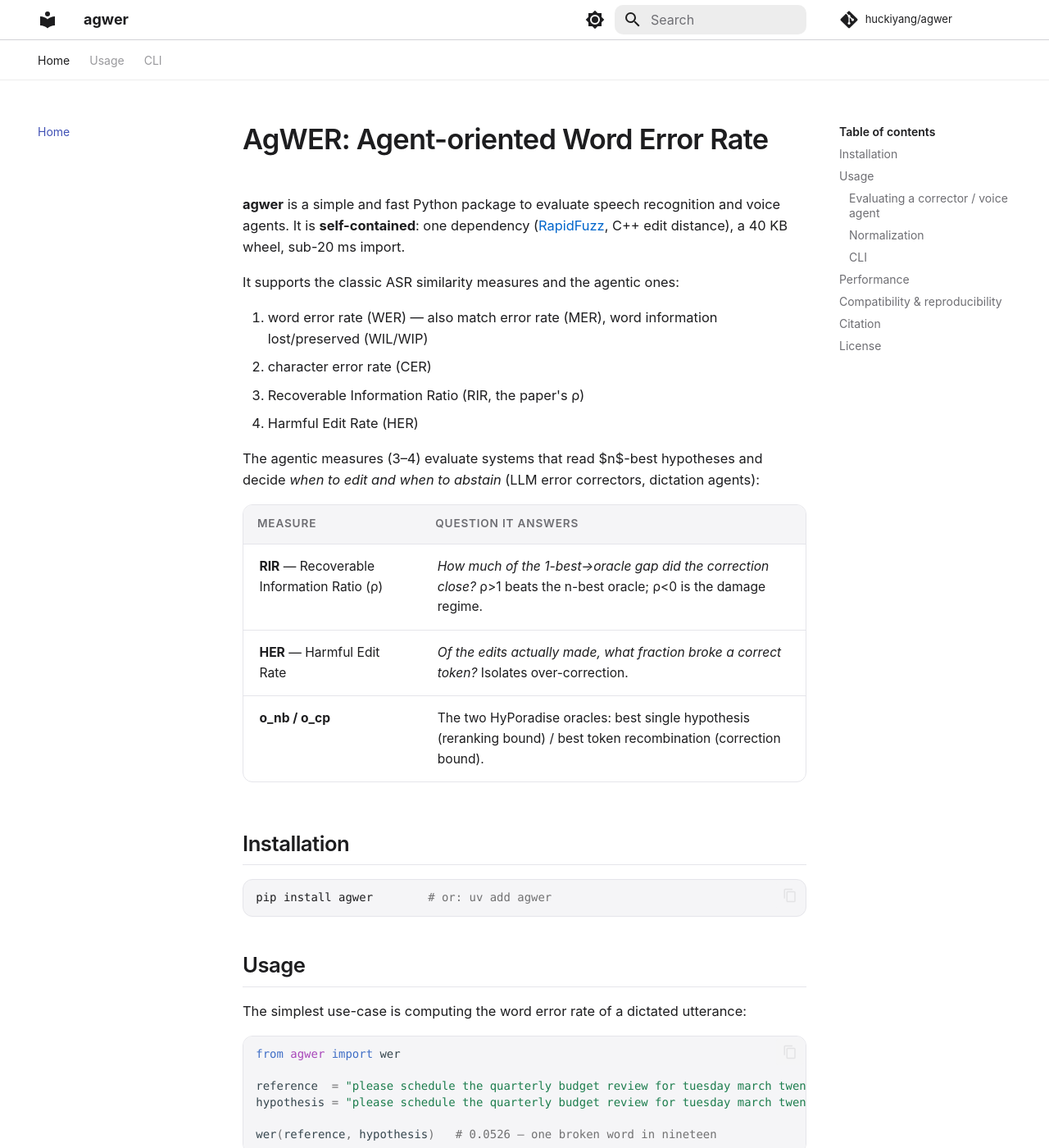
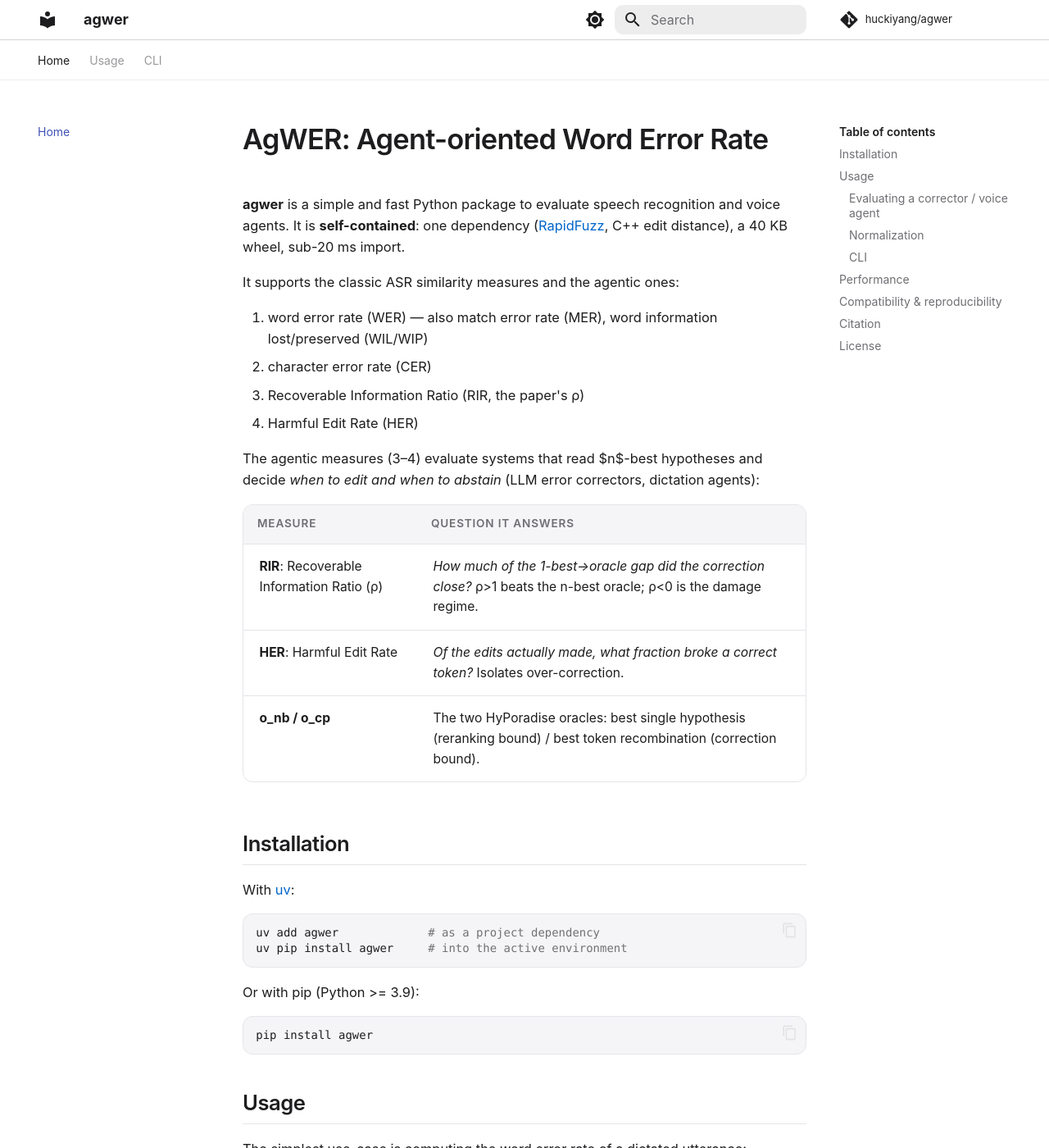
Before and after one commit to huckiyang/agwer, an MkDocs documentation site: the page built from docs/index.md, in a window 1280 px wide and 1400 px high. Shown: the whole window at 82% size. Built offline with MkDocs 1.6.1 and Material for MkDocs 9.7.7, drawn with Linux system fonts in a browser that asks for light colours; comment, search, counter and statistics services are not loaded.

Commit message:
ci: PyPI Trusted Publishing workflow (publish.yml) + uv-first install docs
publish.yml: OIDC trusted publishing via uv (no API token) — triggered by
GitHub Release (or manual dispatch); runs the test suite, builds, twine-checks
metadata, then uv publish. Matches the PyPI 'pending publisher' form:
workflow name publish.yml, environment pypi.

Docs/README: uv-first installation instructions (uv add / uv pip install),
pip as the alternative.

Co-Authored-By: Claude Fable 5 <noreply@anthropic.com>

````diff
--- a/docs/index.md
+++ b/docs/index.md
@@ -19,14 +19,23 @@ agents):
 
 | measure | question it answers |
 |---|---|
-| **RIR** — Recoverable Information Ratio (ρ) | *How much of the 1-best→oracle gap did the correction close?* ρ>1 beats the n-best oracle; ρ<0 is the damage regime. |
-| **HER** — Harmful Edit Rate | *Of the edits actually made, what fraction broke a correct token?* Isolates over-correction. |
+| **RIR**: Recoverable Information Ratio (ρ) | *How much of the 1-best→oracle gap did the correction close?* ρ>1 beats the n-best oracle; ρ<0 is the damage regime. |
+| **HER**: Harmful Edit Rate | *Of the edits actually made, what fraction broke a correct token?* Isolates over-correction. |
 | **o_nb / o_cp** | The two HyPoradise oracles: best single hypothesis (reranking bound) / best token recombination (correction bound). |
 
 ## Installation
 
+With [uv](https://docs.astral.sh/uv/):
+
 ```bash
-pip install agwer        # or: uv add agwer
+uv add agwer             # as a project dependency
+uv pip install agwer     # into the active environment
+```
+
+Or with pip (Python >= 3.9):
+
+```bash
+pip install agwer
 ```
 
 ## Usage
````
Also changed, not shown: README.md (+10 -1 lines), docs/usage.md (+7 -0 lines), 1 other file.
